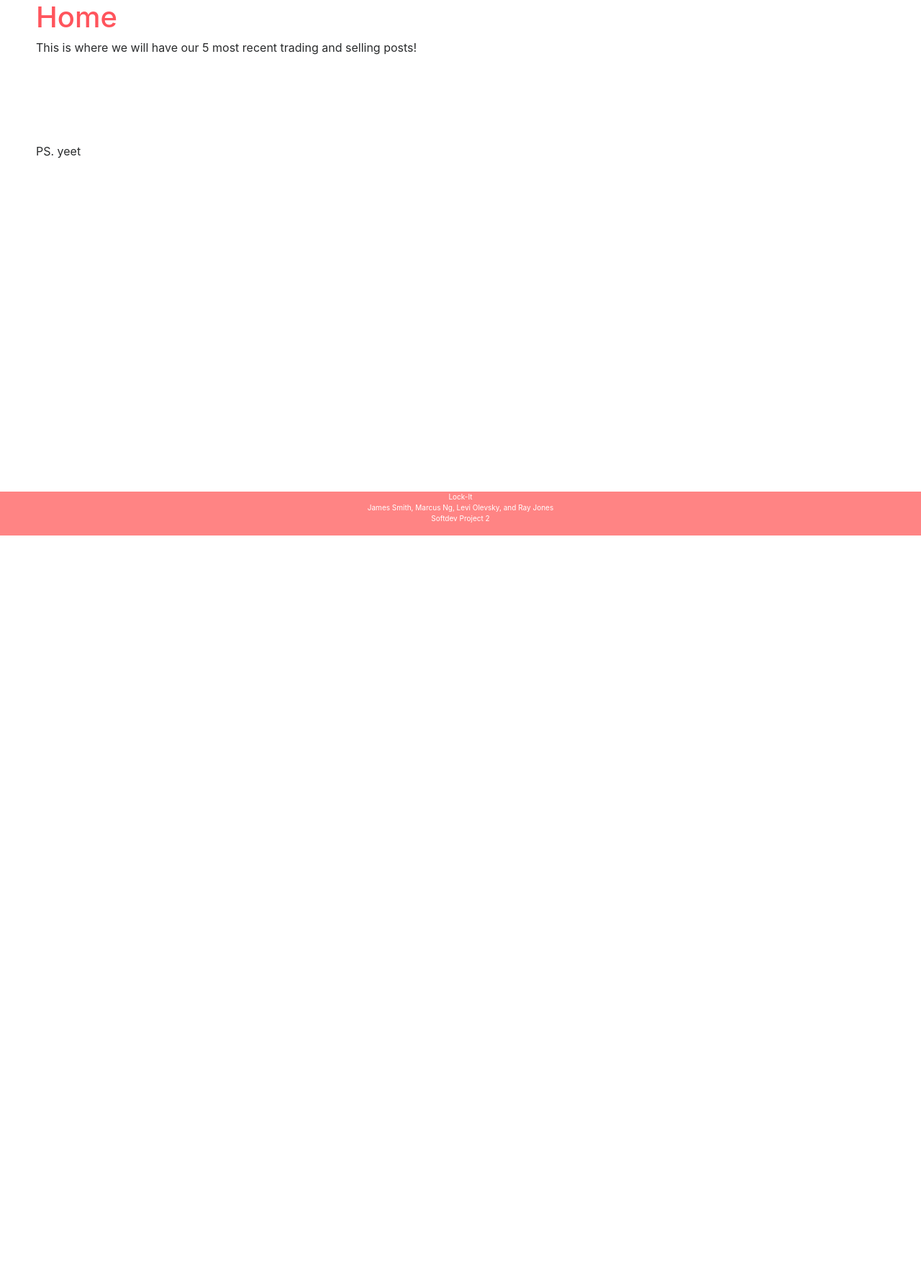
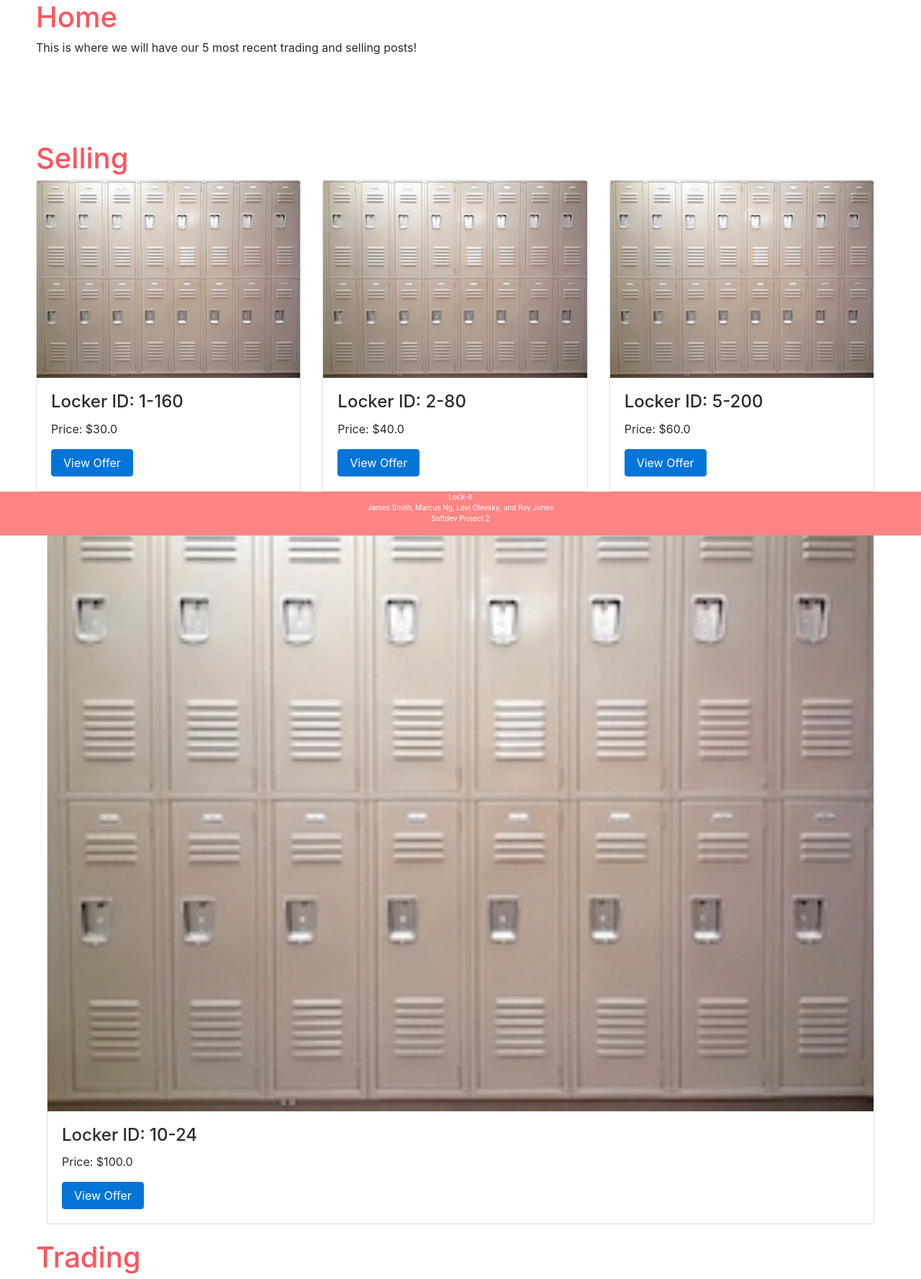
Before and after one commit to JamesSmith1202/somewhat_useful, a Flask app: page / in a window 1280 px wide. Shown: the part 56-1833 px from the top of the page at 72% size. Before the commit the page ends 800 px from the top, so only its background shows below. Run offline with Flask 2, Linux system fonts and the light colour scheme; data comes from the database, SQL or seed files in the repository; some libraries are stand-ins or nearby versions.

Commit message:
get_latest_offers (sorted by price atm)

```diff
--- a/devlog.txt
+++ b/devlog.txt
@@ -42,3 +42,6 @@ refactored offer query
 
 marcusN -- 2018-01-17 14:50:11
 added card views
+
+marcusN -- 2018-01-18 14:32:04
+get_latest_offers (sorted by price atm)
--- a/main/main.py
+++ b/main/main.py
@@ -29,7 +29,7 @@ def add_session(username, password):
 
 @app.route("/", methods=["GET"])
 def root():
-    return render_template('home.html', logged = is_logged())
+    return render_template('home.html', logged = is_logged(), lockers_selling = offers.get_latest_offers(4,0), lockers_trading = offers.get_latest_offers(4,1))
 
 @app.route("/login", methods=["GET", "POST"])
 def login():
--- a/main/templates/home.html
+++ b/main/templates/home.html
@@ -13,5 +13,38 @@ This is where we will have our 5 most recent trading and selling posts!
 <br>
 <br>
 <br>
-PS. yeet
+
+<h1>Selling</h1>
+<div class="card-deck">
+  {% for locker in lockers_selling %}
+  <div class="card" style="width: 20rem;">
+    <img class="card-img-top" src="static/locker.jpg" alt="Card image cap">
+    <div class="card-block">
+      <h4 class="card-title">Locker ID: {{locker["lockerID"]}}</h4>
+      <p class="card-text">Price: ${{locker["price"]}}</p>
+      <a href='{{"/display?lockerID="~locker["lockerID"] + "&type="~locker["type"]}}' class="btn btn-primary">View Offer</a>
+    </div>
+  </div>
+  <br>
+  {% endfor %}
+</div>
+
+<br>
+
+<h1>Trading</h1>
+<div class="card-deck">
+  {% for locker in lockers_trading %}
+  <div class="card" style="width: 20rem;">
+    <img class="card-img-top" src="static/locker.jpg" alt="Card image cap">
+    <div class="card-block">
+      <h4 class="card-title">Locker ID: {{locker["lockerID"]}}</h4>
+      <p class="card-text">Price: ${{locker["price"]}}</p>
+      <a href='{{"/display?lockerID="~locker["lockerID"] + "&type="~locker["type"]}}' class="btn btn-primary">View Offer</a>
+    </div>
+  </div>
+  <br>
+  {% endfor %}
+</div>
+
+
 {% endblock %}
--- a/main/utils/offers.py
+++ b/main/utils/offers.py
@@ -120,3 +120,17 @@ def get_all_offers():
         offers.append(get_offer(offer[0], offer[1]))
 
     return offers
+
+# Get latest offers - Return n latest sales or trades
+def get_latest_offers(n, type):
+    db = sqlite3.connect("utils/database.db")
+    c = db.cursor()
+    offers = []
+    c.execute("SELECT * FROM offers WHERE type = %d ORDER BY price LIMIT %d" % (type, n))
+
+    # Append each offer dictionary to offers
+    for offer in c:
+        offers.append(get_offer(offer[0], offer[1]))
+
+    print offers
+    return offers
```
